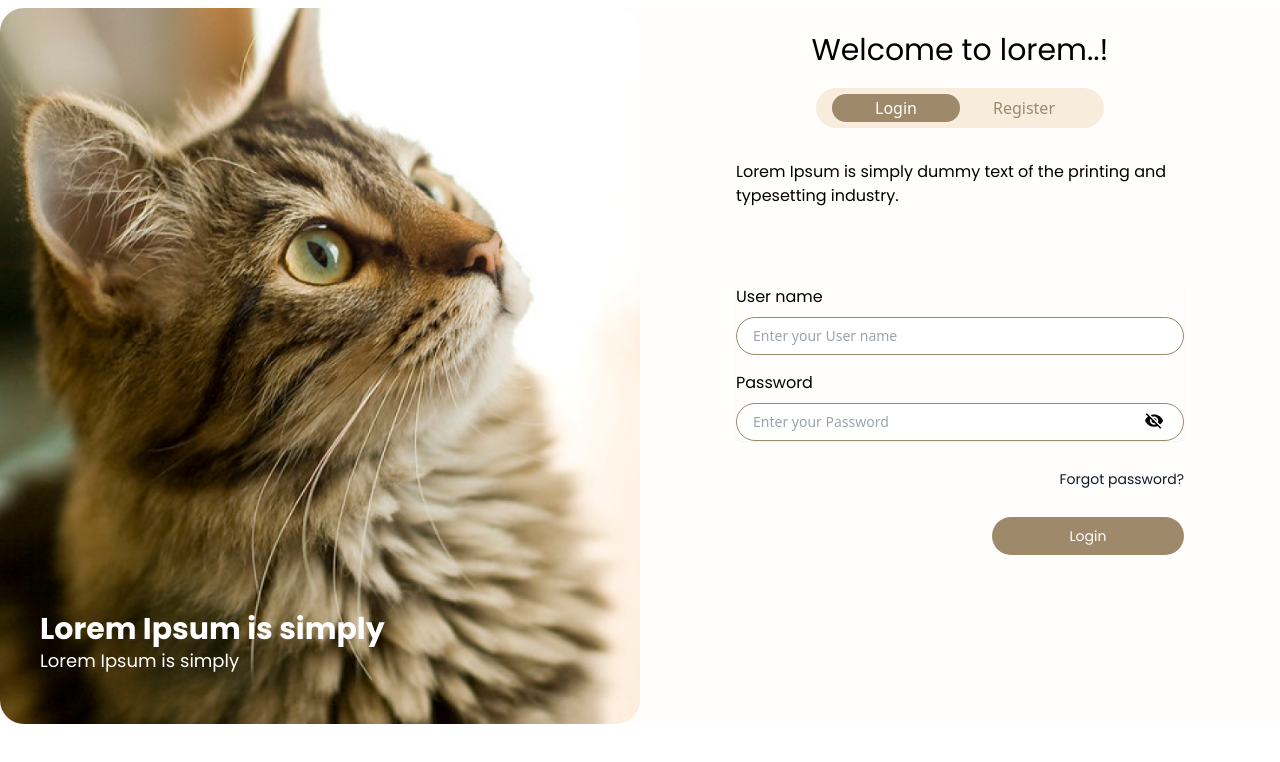
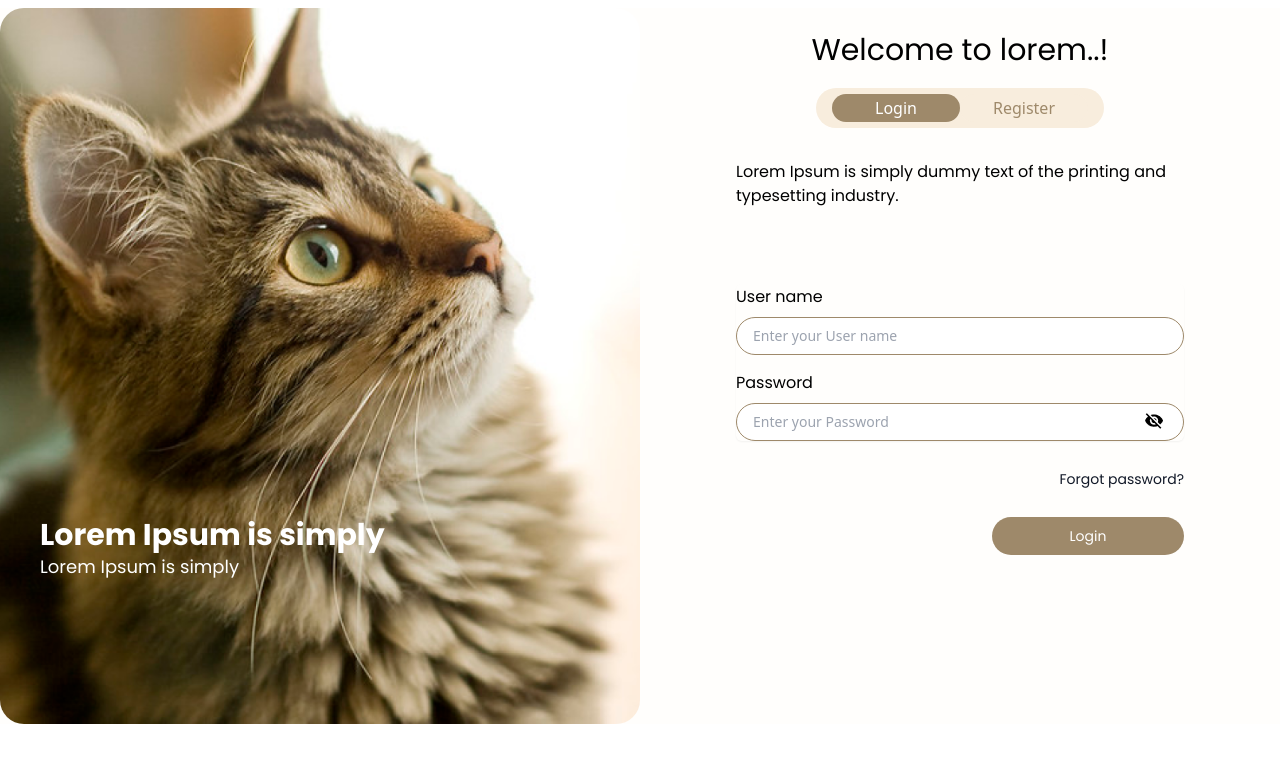
Before and after one commit to slaastenkaa/lz-task, a plain HTML site: page index.html in a window 1280 px wide. Drawn offline with nearby package versions, Linux system fonts and the light colour scheme.

Commit message:
fix height text

```diff
--- a/index.html
+++ b/index.html
@@ -15,8 +15,8 @@
     </header>
     <main class="main bg-[#FFFEFC]">
         <div class="container mx-auto my-2 flex justify-center">
-            <section class="section__login flex-initial basis-1/2  rounded-3xl w-full">
-                <div class="absolute z-10 ml-10 md:ml- md:h-1/3 lg:h-4/6 xl:h-5/6 flex flex-col place-content-end">
+            <section class="section__login relative flex-initial basis-1/2  rounded-3xl w-full">
+                <div class="absolute z-10 ml-10 h-4/5 flex flex-col place-content-end">
                     <h2 class="name__login text-white text-3xl">Lorem Ipsum is simply</h2>
                     <p class="texT text-white text-lg">Lorem Ipsum is simply</p>
                 </div>
```
